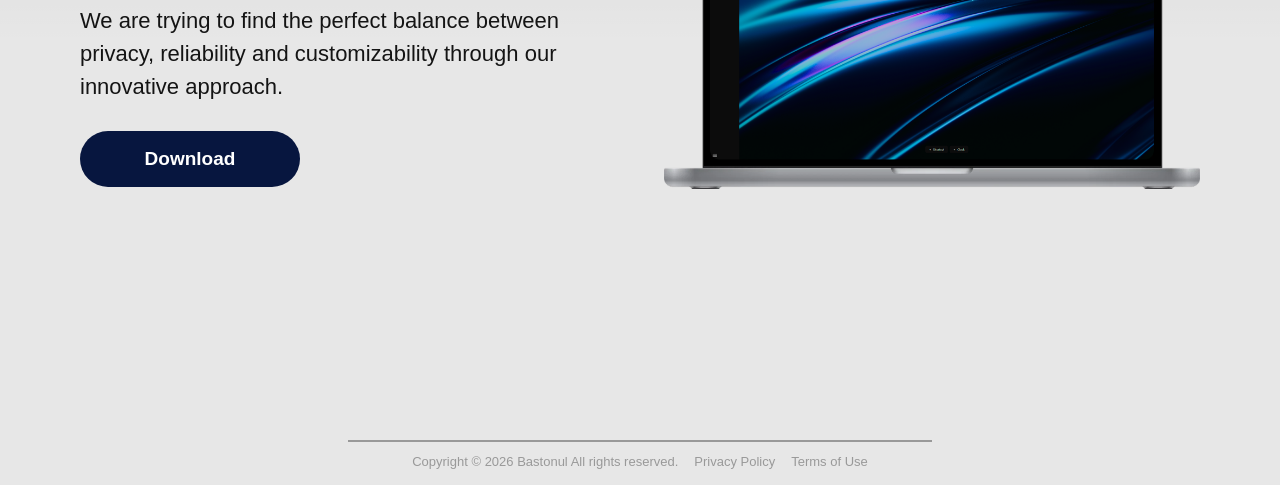
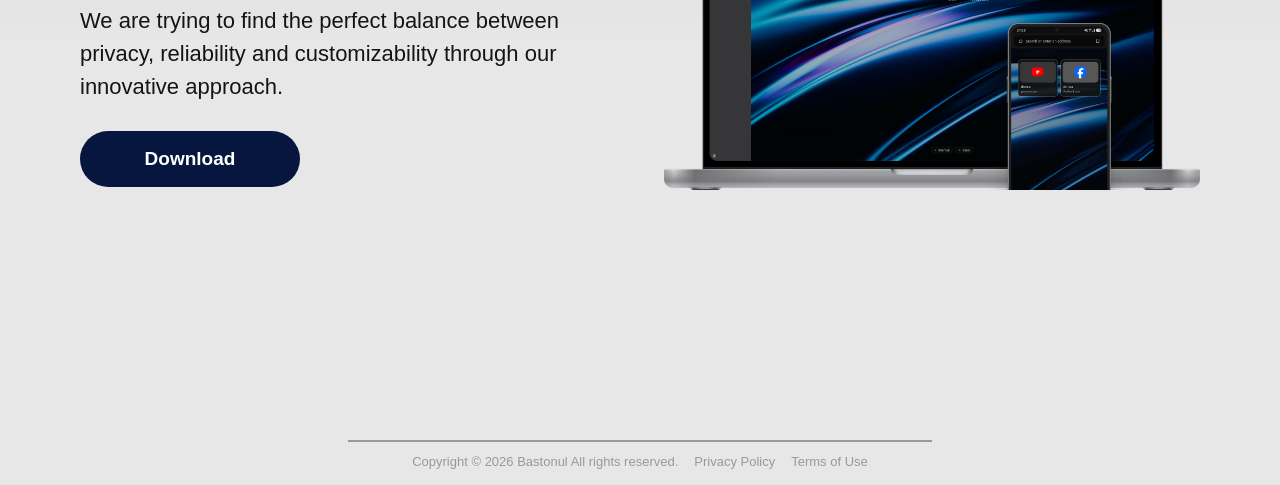
Before and after one commit to TutisiSpargatorDeCur/bastonul, a plain HTML site: page bastobrowser.html in a window 1280 px wide. Shown: the part 376-861 px from the top of the page. Drawn offline with Linux system fonts and the light colour scheme.

Commit message:
Update bastobrowser.html

```diff
--- a/bastobrowser.html
+++ b/bastobrowser.html
@@ -287,7 +287,7 @@
             </div>
             <img
                 class="browser-intro-image"
-                src="bastobrowseronlaptop.png"
+                src="doncaimage.png"
                 alt="BastoBrowser displayed on a laptop"
             >
         </section>
```
